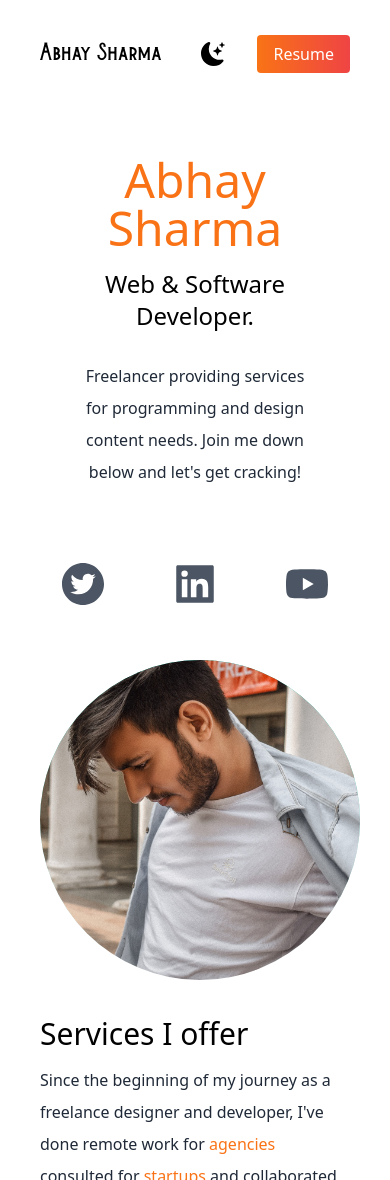
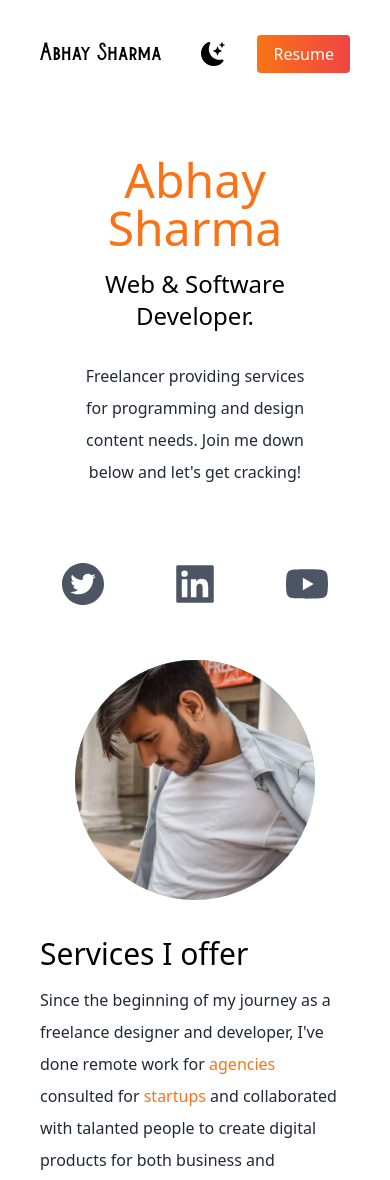
Before and after one commit to abhaysharma003/portfolio, a Next.js app: page / in a window 390 px wide. Shown: the top 1180 px of the page. Built offline with nearby package versions, Linux system fonts and the light colour scheme.

Commit message:
Update globals.css

```diff
--- a/styles/globals.css
+++ b/styles/globals.css
@@ -15,3 +15,9 @@
 body{
   scroll-behavior: smooth !important;
 }
+@media screen and (max-width: 480px){
+  #mainImg{
+    width: 15rem;
+    height: 15rem;
+  }
+}
```
